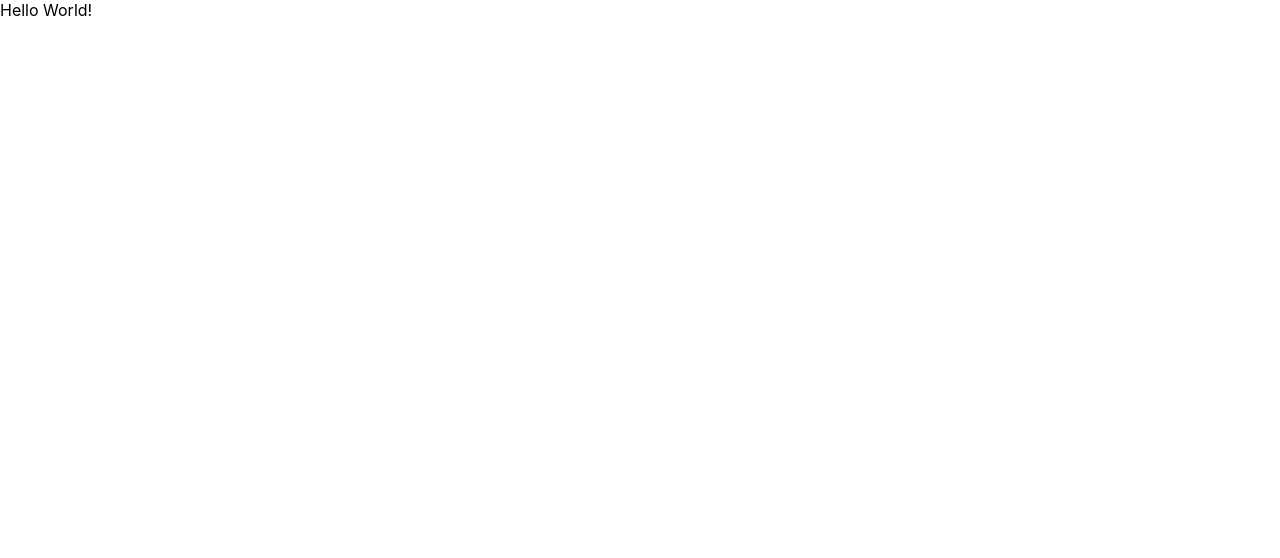
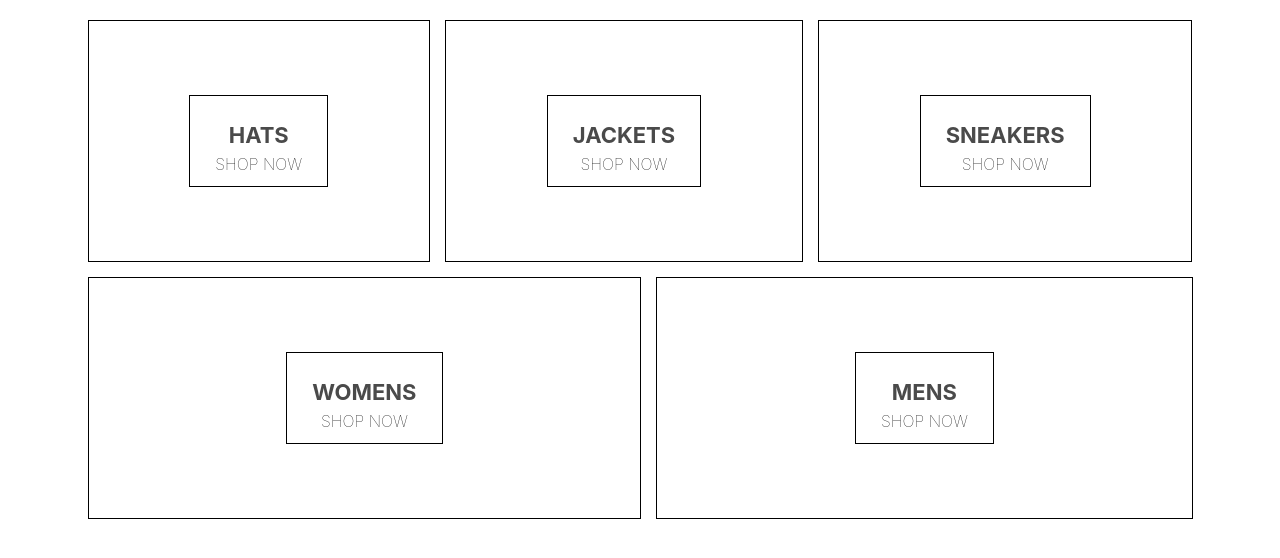
Before and after one commit to TheNootLinja/noot-wear, a React (Create React App) app: page / in a window 1280 px wide. Shown: the top 558 px of the page. Built offline with nearby package versions, Linux system fonts and the light colour scheme.

Commit message:
Add start of HomePage component along with implementing Sass styling.

```diff
--- a/package.json
+++ b/package.json
@@ -6,6 +6,7 @@
     "@testing-library/jest-dom": "^5.11.4",
     "@testing-library/react": "^11.1.0",
     "@testing-library/user-event": "^12.1.10",
+    "node-sass": "^4.14.1",
     "react": "^17.0.1",
     "react-dom": "^17.0.1",
     "react-scripts": "4.0.0",
--- a/src/App.js
+++ b/src/App.js
@@ -1,9 +1,11 @@
 import './App.css';
+
+import HomePage from './Homepage.component'
 
 function App() {
   return (
     <div className="App">
-      Hello World!
+      <HomePage />
     </div>
   );
 }
--- /dev/null
+++ b/src/Homepage.component.js
@@ -0,0 +1,40 @@
+import './Homepage.styles.scss'
+
+const HomePage = () => (
+    <div className='homepage'>
+        <div className='directory-menu'>
+            <div className='menu-item'>
+                <div className='content'>
+                    <h1 className='title'>HATS</h1>
+                    <span className='subtitle'>SHOP NOW</span>
+                </div>
+            </div>
+            <div className='menu-item'>
+                <div className='content'>
+                    <h1 className='title'>JACKETS</h1>
+                    <span className='subtitle'>SHOP NOW</span>
+                </div>
+            </div>
+            <div className='menu-item'>
+                <div className='content'>
+                    <h1 className='title'>SNEAKERS</h1>
+                    <span className='subtitle'>SHOP NOW</span>
+                </div>
+            </div>
+            <div className='menu-item'>
+                <div className='content'>
+                    <h1 className='title'>WOMENS</h1>
+                    <span className='subtitle'>SHOP NOW</span>
+                </div>
+            </div>
+            <div className='menu-item'>
+                <div className='content'>
+                    <h1 className='title'>MENS</h1>
+                    <span className='subtitle'>SHOP NOW</span>
+                </div>
+            </div>
+        </div>
+    </div>
+)
+
+export default HomePage;
--- /dev/null
+++ b/src/Homepage.styles.scss
@@ -0,0 +1,54 @@
+.homepage {
+    display: flex;
+    flex-direction: column;
+    align-items: center;
+    padding: 20px 80px;
+  }
+
+  .directory-menu {
+    width: 100%;
+    display: flex;
+    flex-wrap: wrap;
+    justify-content: space-between;
+  }
+
+  .menu-item {
+    min-width: 30%;
+    height: 240px;
+    flex: 1 1 auto;
+    display: flex;
+    align-items: center;
+    justify-content: center;
+    border: 1px solid black;
+    margin: 0 7.5px 15px;
+
+    &:first-child {
+      margin-right: 7.5px;
+    }
+
+    &:last-child {
+      margin-left: 7.5px;
+    }
+
+    .content {
+      height: 90px;
+      padding: 0 25px;
+      display: flex;
+      flex-direction: column;
+      align-items: center;
+      justify-content: center;
+      border: 1px solid black;
+
+      .title {
+        font-weight: bold;
+        margin-bottom: 6px;
+        font-size: 22px;
+        color: #4a4a4a;
+      }
+
+      .subtitle {
+        font-weight: lighter;
+        font-size: 16px;
+      }
+    }
+  }
```
Also changed, not shown: 1 other file (tests, documents, lock files or other folders).
